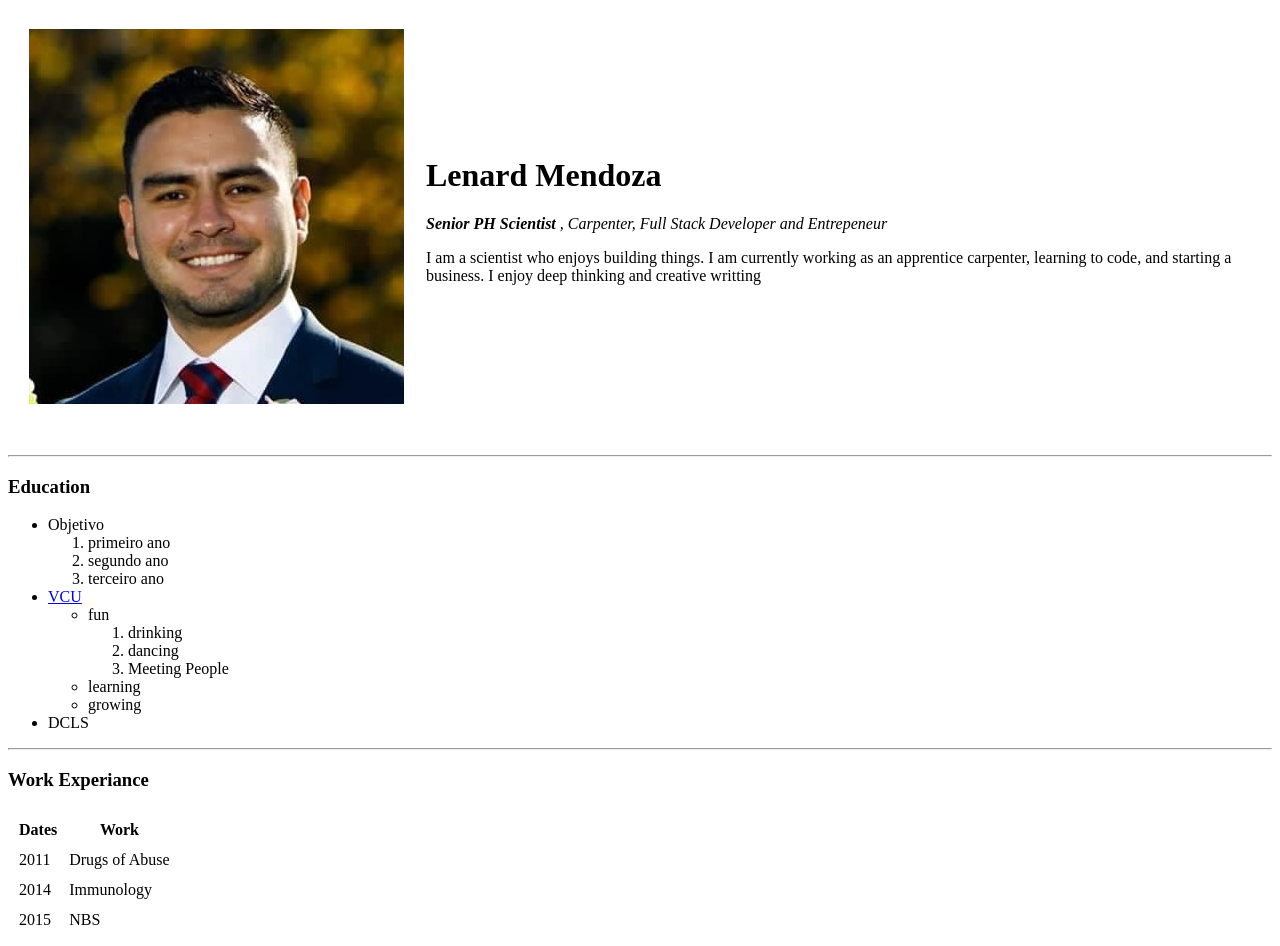
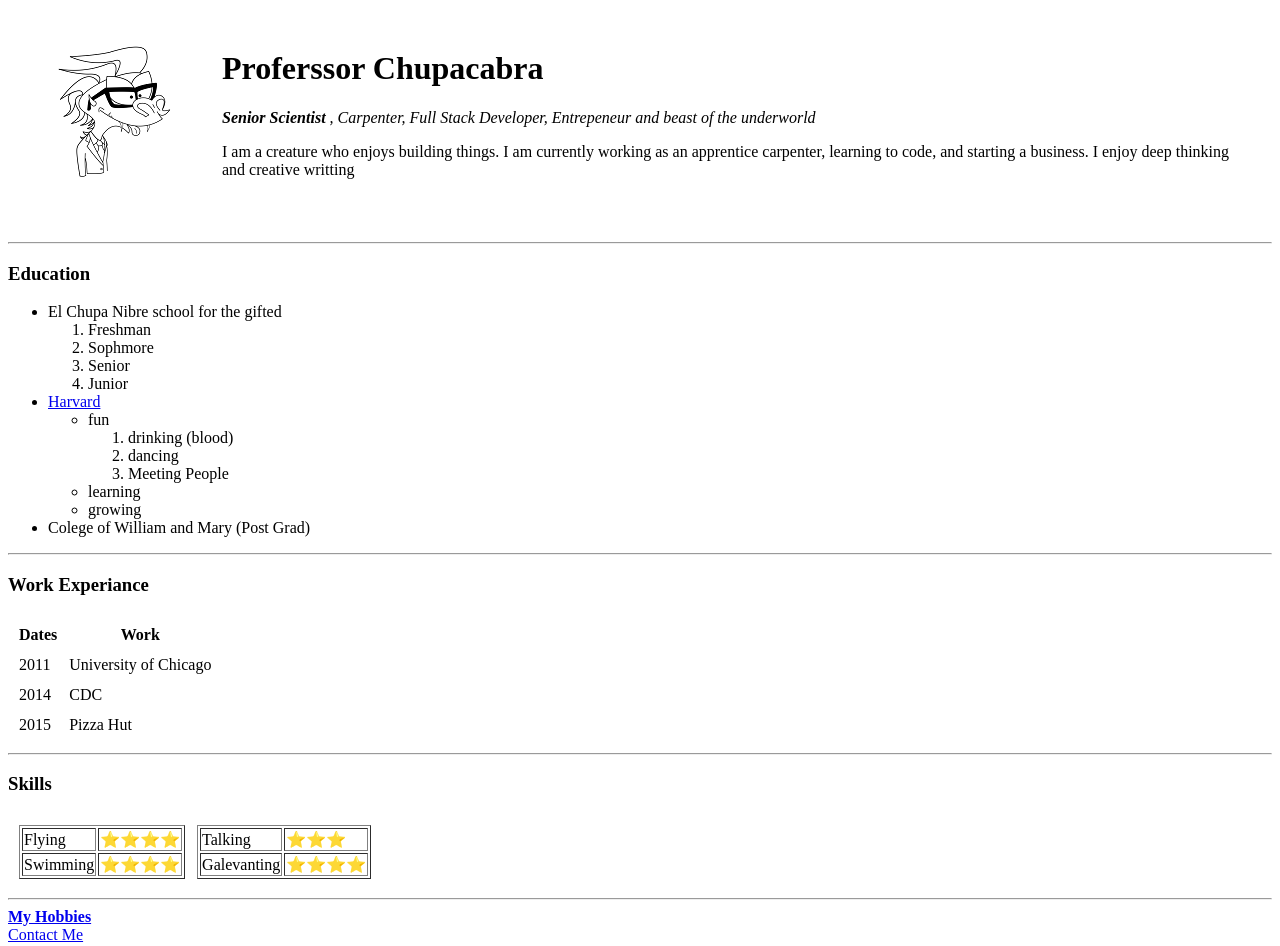
Before and after one commit to mendozalr/Test-HTML-Website, a plain HTML site: page index.html in a window 1280 px wide. Shown: the top 946 px of the page. Drawn offline with Linux system fonts and the light colour scheme.

Commit message:
Updated to Prof. Chupacabra

```diff
--- a/index.html
+++ b/index.html
@@ -1,16 +1,16 @@
 <!DOCTYPE html>
 <head>
     <meta charset="UTF-8">
-    <title>🍺Lenard's website</title>
+    <title>🍺Professor Chupacabra</title>
 </head>
 <body>
     <table cellspacing="20">
         <tr>
-            <td><img src="lenard.JPG" alt=""></td>
+            <td><img src="PC.PNG" alt=""></td>
             <td>
-                <h1>Lenard Mendoza</h1>
-            <p><em><strong>Senior PH Scientist</strong> , Carpenter, Full Stack Developer and Entrepeneur</em></p>
-            <p>I am a scientist who enjoys building things.
+                <h1>Proferssor Chupacabra</h1>
+            <p><em><strong>Senior Scientist</strong> , Carpenter, Full Stack Developer, Entrepeneur and beast of the underworld</em></p>
+            <p>I am a creature who enjoys building things.
                 I am currently working as an apprentice carpenter, learning to code, and starting a business.
                 I enjoy deep thinking and creative writting
             </p>
@@ -24,18 +24,19 @@
 
     <h3>Education</h3>
     <ul>
-        <li>Objetivo
+        <li>El Chupa Nibre school for the gifted
             <ol>
-                <li>primeiro ano</li>
-                <Li>segundo ano</Li>
-                <li>terceiro ano</li>
+                <li>Freshman</li>
+                <Li>Sophmore</Li>
+                <li>Senior</li>
+                <li>Junior</li>
             </ol>
         </li>
-        <li><a href="https://www.vcu.edu/">VCU</a>
+        <li><a href="https://www.harvard.edu/">Harvard</a>
             <ul>
                 <li>fun
                     <ol>
-                        <li>drinking</li>
+                        <li>drinking (blood)</li>
                         <li>dancing</li>
                         <li>Meeting People</li>
                     </ol>
@@ -44,7 +45,7 @@
                 <li>growing</li>
             </ul>
         </li>
-        <li>DCLS</li>
+        <li>Colege of William and Mary (Post Grad)</li>
     </ul>
 
     <hr>
@@ -60,15 +61,15 @@
         <tbody>
             <tr>
                 <td>2011</td>
-                <td>Drugs of Abuse</td>
+                <td>University of Chicago</td>
             </tr>
             <tr>
                 <td>2014</td>
-                <td>Immunology</td>
+                <td>CDC</td>
             </tr>
             <tr>
                 <td>2015</td>
-                <td>NBS</td>
+                <td>Pizza Hut</td>
             </tr>
         </tbody>
 
```
Also changed, not shown: contactme.html (+1 -1 lines), PC.PNG (added).
